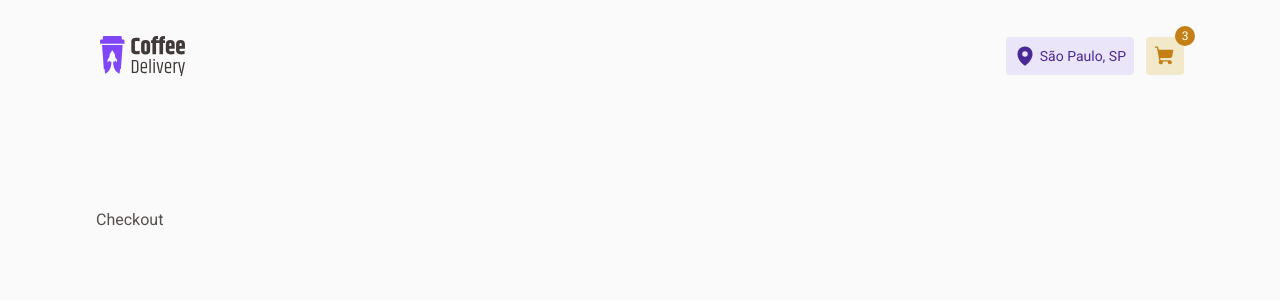
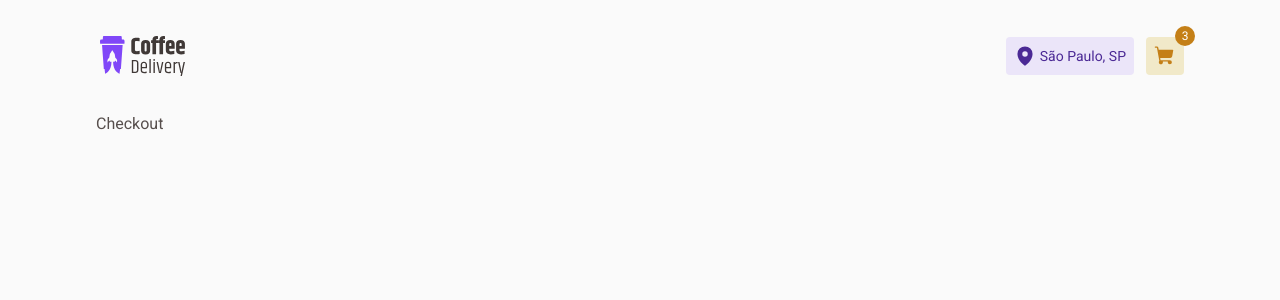
Before and after one commit to cleisonmp/coffee-delivery, a React (Vite) app: page /checkout in a window 1280 px wide. Shown: the top 300 px of the page. Built offline with nearby package versions, Linux system fonts and the light colour scheme.

Commit message:
Fixed scroll shifting content to the left Changed top margins

```diff
--- a/src/layouts/DefaultLayout.tsx
+++ b/src/layouts/DefaultLayout.tsx
@@ -3,7 +3,7 @@ import { Header } from '../components/Header'
 
 export function DefaultLayout() {
   return (
-    <div className="flex flex-col max-w-6xl mx-auto gap-24 px-8 mb-40">
+    <div className="flex flex-col max-w-6xl mx-auto px-8 mb-40">
       <Header />
       <Outlet />
     </div>
--- a/src/pages/Home/index.tsx
+++ b/src/pages/Home/index.tsx
@@ -3,12 +3,12 @@ import { CoffeeList } from './components/CoffeeList'
 
 export function Home() {
   return (
-    <div className="flex flex-col">
+    <main className="flex flex-col mt-24">
       <Intro />
       <h1 className="mt-24 font-['Baloo_2'] font-bold text-3xl text-base-title">
         Nossos cafés
       </h1>
       <CoffeeList />
-    </div>
+    </main>
   )
 }
--- a/src/styles/global.css
+++ b/src/styles/global.css
@@ -6,7 +6,7 @@ html{
   @apply text-[87.5%] md:text-[100%]
 }
 body{
-  @apply bg-base-background text-base-text;
+  @apply bg-base-background text-base-text w-screen;
   -webkit-font-smoothing: antialiased;
 }
 *{
```
